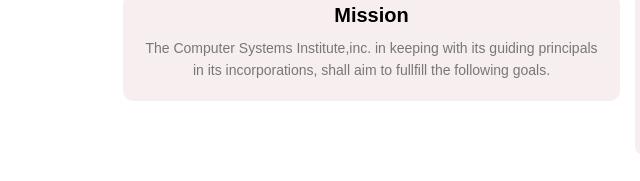
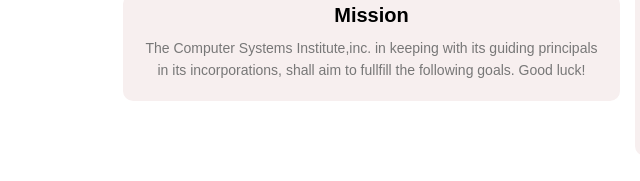
Before and after one commit to yaelmujar543-dotcom/todo, a plain HTML site: page BSCS_IW/public/About.html in a window 1280 px wide. Shown: the part 603-784 px from the top of the page, 20-660 px from the left. Drawn offline with Linux system fonts and the light colour scheme; files whose address does not match are found by name.

Commit message:
Add greeting to About page mission
Append “Good luck!” to the mission statement.

```diff
--- a/BSCS_IW/public/About.html
+++ b/BSCS_IW/public/About.html
@@ -39,7 +39,7 @@
 
       <div class="about-col">
         <h1>Mission</h1>
-        <p>The Computer Systems Institute,inc. in keeping with its guiding principals in its incorporations, shall aim to fullfill the following goals.</p>
+        <p>The Computer Systems Institute,inc. in keeping with its guiding principals in its incorporations, shall aim to fullfill the following goals. Good luck!</p>
       </div>
       <div class="about-col">
         <h1>Vision</h1>
```
